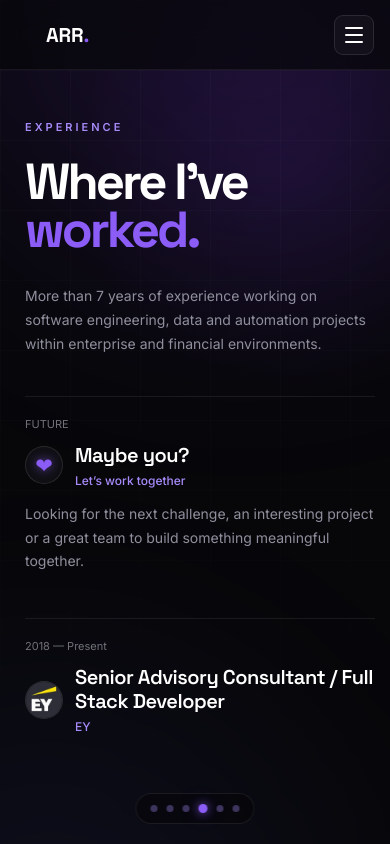
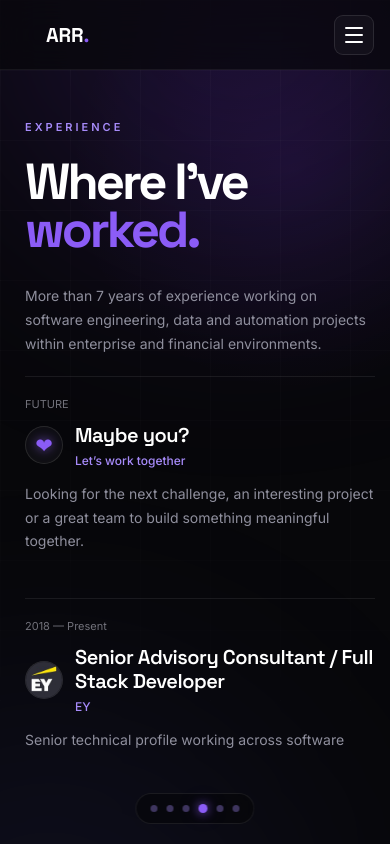
Before and after one commit to Binteak/portfolio, a Vue app: page / in a window 390 px wide. Both pictures are taken after a click on the button 204 px from the left and 808 px from the top of the page. Built offline with nearby package versions, Linux system fonts and the light colour scheme.

Commit message:
update Experience cards

```diff
--- a/src/app/views/Experience/Experience.css
+++ b/src/app/views/Experience/Experience.css
@@ -108,7 +108,7 @@
 ========================================================= */
 
 .experience-list {
-  margin-top: 60px;
+  margin-top: 30px;
 }
 
 
@@ -658,7 +658,7 @@
   ----------------------------------------- */
 
   .experience-list {
-    margin-top: 40px;
+    margin-top: 20px;
   }
 
 
```
